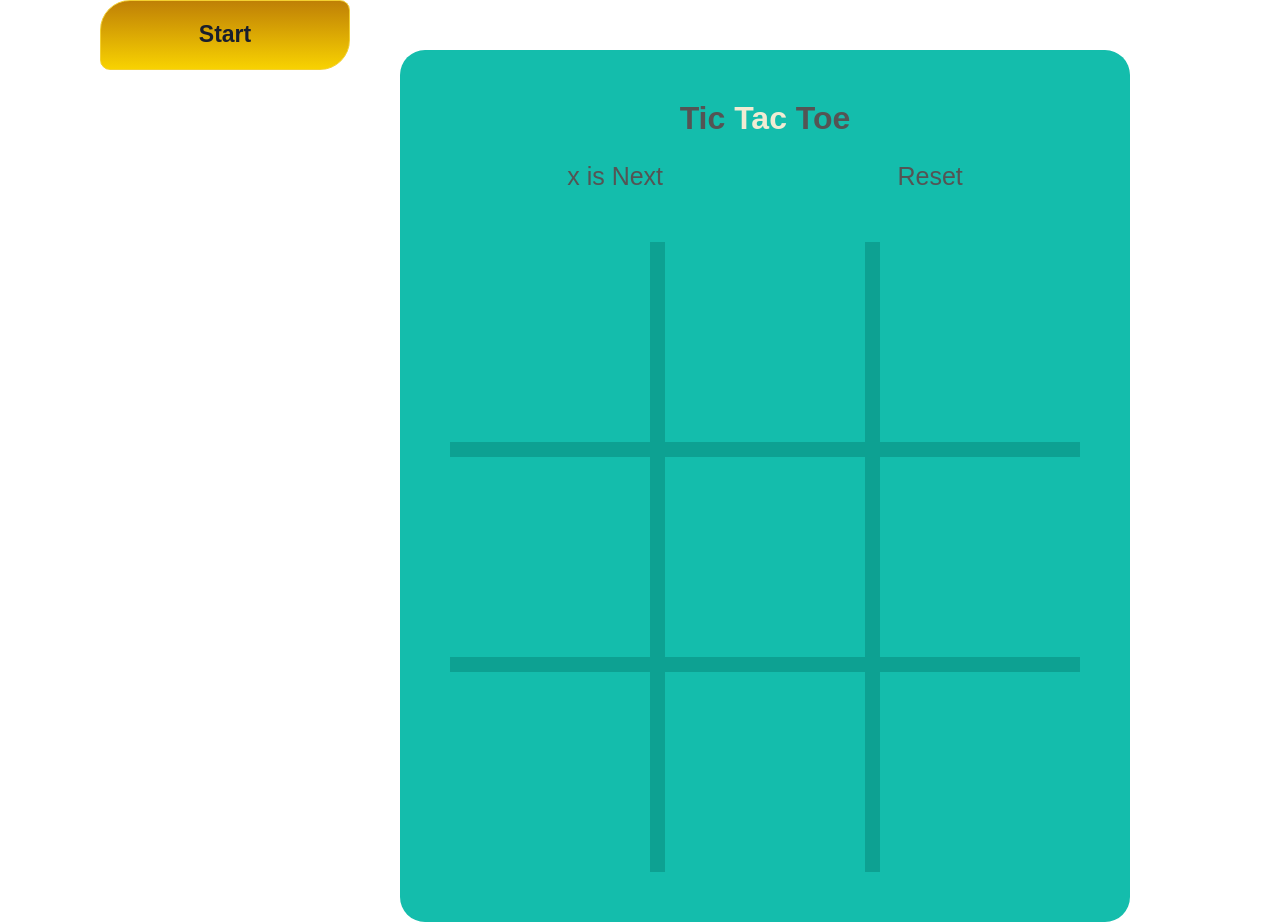
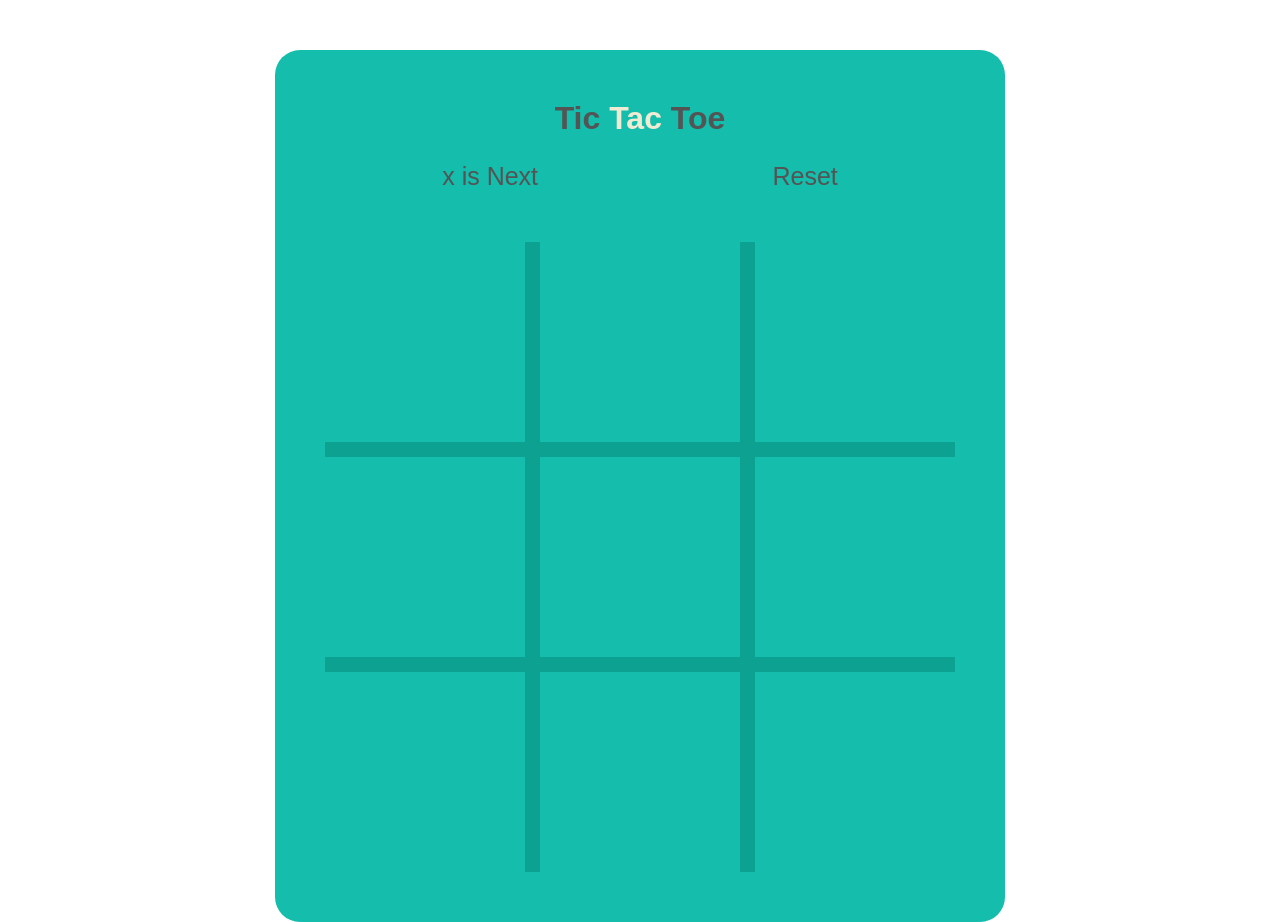
Before and after one commit to Harmeet208/TicTacToe, a plain HTML site: page index.html in a window 1280 px wide. Drawn offline with Linux system fonts and the light colour scheme.

Commit message:
Update index.html

```diff
--- a/index.html
+++ b/index.html
@@ -8,9 +8,9 @@
     <title>Tic Tac Toe</title>
 </head>
 <body>
-    <div id="start-page">
+<!--     <div id="start-page">
         Start
-    </div>
+    </div> -->
     <div class="container">
         <h1 class="title">Tic <span>Tac</span> Toe</h1>
         <div class="status-action">
```
